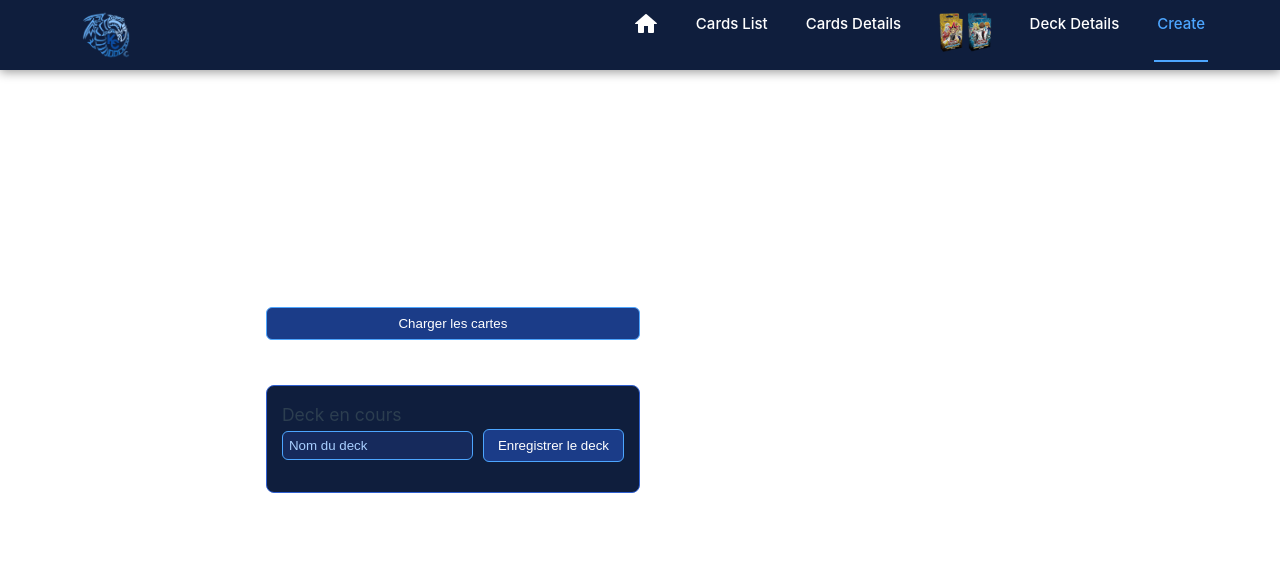
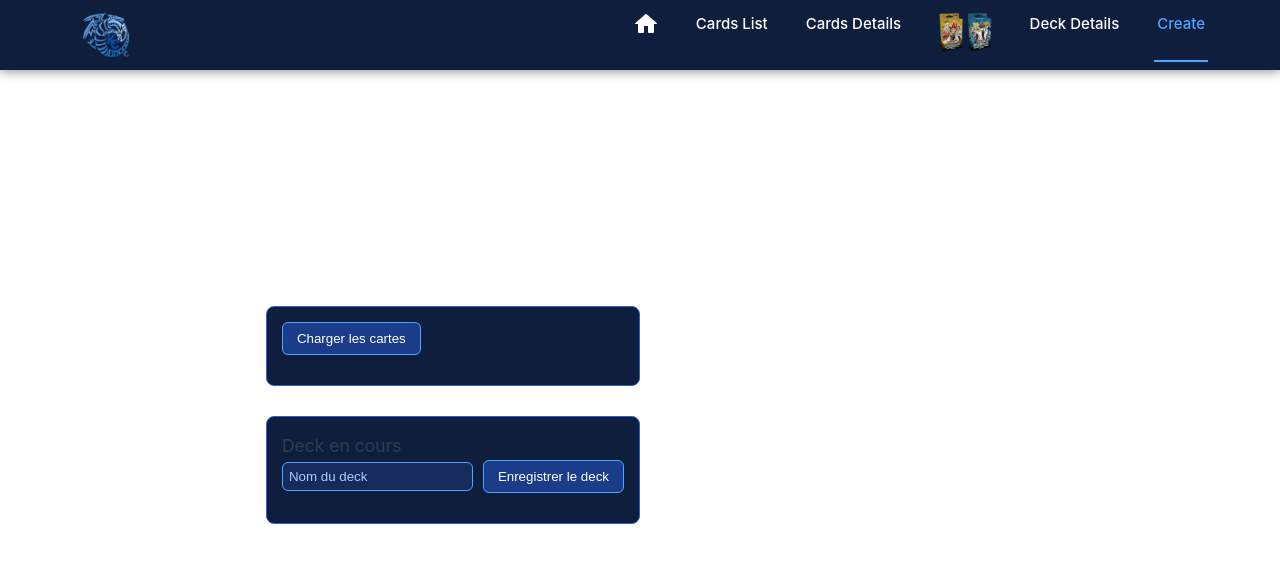
Before and after one commit to Marc-Legros/app-yu-gi-oh, a Vue app: page /create in a window 1280 px wide. Shown: the top 562 px of the page. Built offline with nearby package versions, Linux system fonts and the light colour scheme.

Commit message:
edited Deck

```diff
--- a/src/views/CreateDeckView.vue
+++ b/src/views/CreateDeckView.vue
@@ -20,6 +20,7 @@ const saveDeck = () => {
   }
   store.deck.push(NewDeck)
 
+  localStorage.setItem("decks", JSON.stringify(store.deck))
   deckName.value=""
   deck.length =0
 }
@@ -27,9 +28,12 @@ const saveDeck = () => {
 </script>
 
 <template>
-  <button @click="loadCards">Charger les cartes</button>
+  <div class="actions">
+    <button @click="loadCards">Charger les cartes</button>
+  </div>
 
-  <ul>
+
+  <ul class="cards-list">
     <li v-for="card in store.cards" :key="card.id" class="card-item":class="{ selected: deck.includes(card) }" @click="addToDeck(card)">
       <img class="card-img" :src="card.card_images[0].image_url_small" :alt="card.name">
       {{ card.name }}
@@ -38,7 +42,7 @@ const saveDeck = () => {
 
   <div>
     <h3>Deck en cours</h3>
-    <ul>
+    <ul class="cards-list">
       <li v-for="card in deck" :key="card.id">{{ card.name }}</li>
     </ul>
     <input type="text" v-model="deckName" placeholder="Nom du deck">
@@ -57,13 +61,16 @@ button {
   cursor: pointer;
   margin-bottom: 15px;
   transition: 0.2s ease;
+  width: auto;
+  align-self: flex-start;
 }
+
 
 button:hover {
   background-color: #2f5fd0;
 }
 
-ul {
+.cards-list {
   list-style: none;
   padding: 0;
   display: flex;
--- a/src/views/DeckListView.vue
+++ b/src/views/DeckListView.vue
@@ -5,7 +5,6 @@
 
 
 <template>
-    <h1>Liste des decks</h1>
     <ul>
       <li v-for=" deck in store.deck" :key="deck"><strong>{{ deck.name }}</strong>
         <ul>
@@ -22,7 +21,6 @@ console.log('DecksListView Chargés')
 
 <style scoped>
 
-/* Fond général */
 h1 {
   color: #4da6ff;
   text-transform: uppercase;
@@ -39,7 +37,7 @@ li {
   margin-bottom: 10px;
 }
 
-/* Bloc deck */
+
 li > strong {
   display: block;
   background-color: #0f1e3d;
@@ -49,7 +47,7 @@ li > strong {
   color: #ffffff;
 }
 
-/* Cartes dans le deck */
+
 li ul {
   margin-top: 5px;
   padding-left: 15px;
@@ -63,7 +61,7 @@ li ul li {
   font-size: 0.9rem;
 }
 
-/* Hover léger */
+
 li ul li:hover {
   background-color: #1f3b85;
   cursor: pointer;
```
